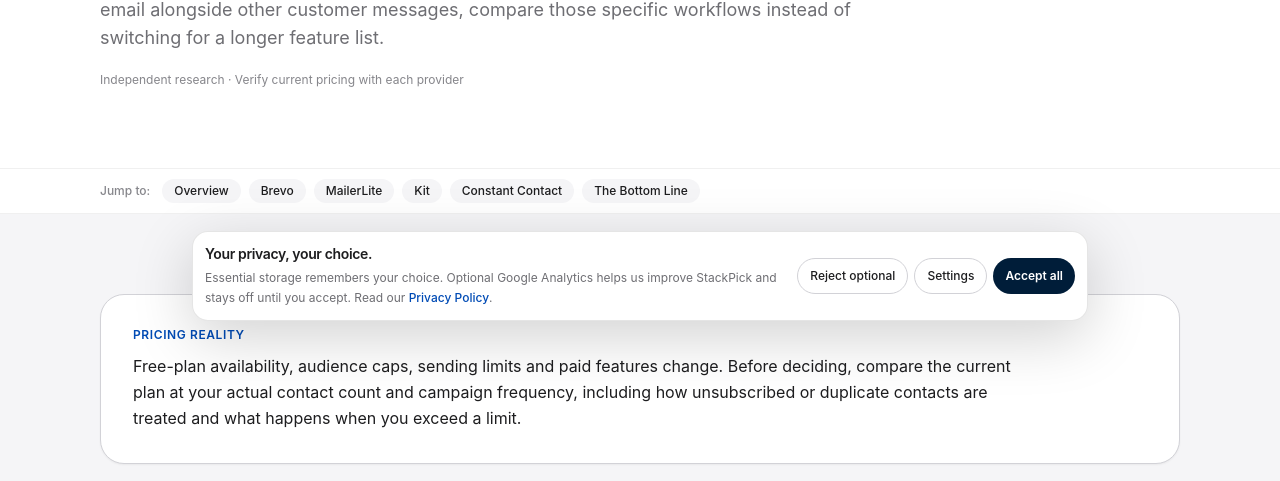
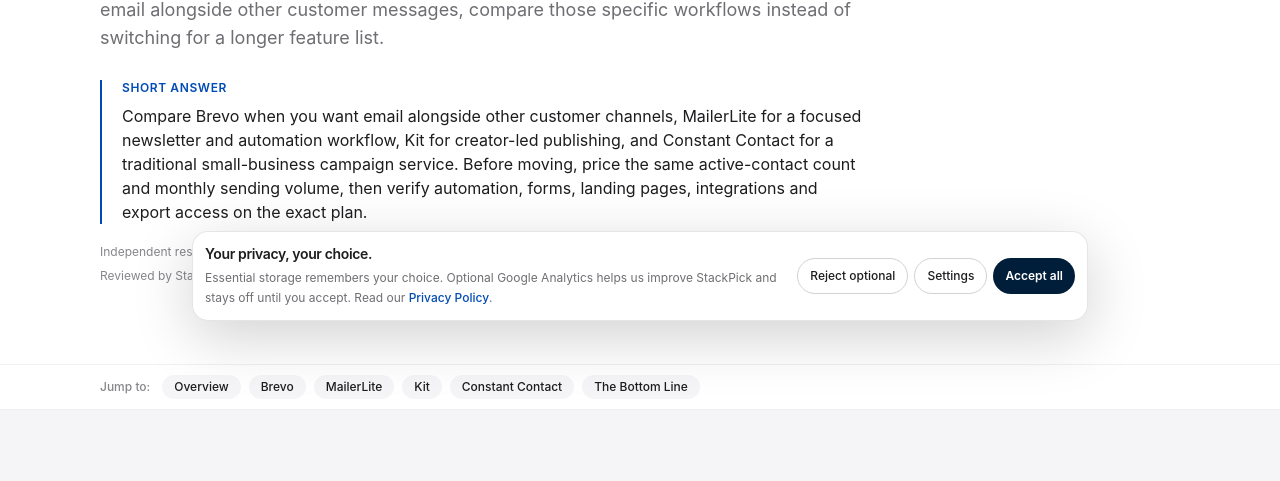
Before and after one commit to LinukaBandara/StackPick, a Next.js app: page /best/mailchimp-alternatives in a window 1280 px wide. Shown: the part 455-936 px from the top of the page. Built offline with nearby package versions, Linux system fonts and the light colour scheme; no server answers.

Commit message:
Add dated email marketing alternative sources and decision summary

```diff
--- a/app/best/mailchimp-alternatives/page.tsx
+++ b/app/best/mailchimp-alternatives/page.tsx
@@ -13,36 +13,38 @@ export default function Page() {
     <ComparisonArticle
       title="Best Mailchimp Alternatives"
       slug="mailchimp-alternatives"
+      reviewedOn="2026-11-07"
       intro="The useful alternative depends on why Mailchimp no longer fits. If the bill rises with your audience, compare the pricing unit and how contacts are counted. If the workflow feels complicated, test a simpler campaign editor. If you publish a creator newsletter or need email alongside other customer messages, compare those specific workflows instead of switching for a longer feature list."
-      pricingNote="Free-plan availability, audience caps, sending limits and paid features change. Before deciding, compare the current plan at your actual contact count and campaign frequency, including how unsubscribed or duplicate contacts are treated and what happens when you exceed a limit."
+      quickAnswer="Compare Brevo when you want email alongside other customer channels, MailerLite for a focused newsletter and automation workflow, Kit for creator-led publishing, and Constant Contact for a traditional small-business campaign service. Before moving, price the same active-contact count and monthly sending volume, then verify automation, forms, landing pages, integrations and export access on the exact plan."
+      pricingNote="Provider plan pages checked November 7, 2026. Public free plans and entry tiers use different billing units: contact count, active subscribers, email sends, daily sending caps, users and automation allowances are not interchangeable. Compare the plan at your current list size and expected campaign frequency; check how unsubscribed/duplicate contacts are counted, over-limit behavior, domain authentication, deliverability controls, and the regular renewal price. Regional pricing, taxes and features may vary. Sources: Brevo https://www.brevo.com/pricing/; MailerLite https://www.mailerlite.com/pricing; Kit https://kit.com/pricing; Constant Contact https://www.constantcontact.com/pricing."
       tools={[
         {
           name: "Brevo",
           bestFor: "Businesses comparing email campaigns with other customer communication channels",
           freeOption: "Check current sending caps, automation access, contact rules and the cost or availability of additional channels in your region.",
           tradeoff: "It can suit businesses that want to evaluate several communication channels in one account. Model the cost at your normal sending volume and confirm that the channels you need are available where you operate.",
-          url: "https://www.brevo.com/",
+          url: "https://www.brevo.com/pricing/",
         },
         {
           name: "MailerLite",
           bestFor: "Small businesses and freelancers who want a focused newsletter, signup-form and email-automation workflow",
           freeOption: "Verify current subscriber and sending caps, branding restrictions and which automation features require a paid plan.",
           tradeoff: "A focused interface can be appealing for regular newsletters and basic sequences, but check that reporting, integrations and branching automation cover your next stage of growth.",
-          url: "https://www.mailerlite.com/",
+          url: "https://www.mailerlite.com/pricing",
         },
         {
           name: "Kit",
           bestFor: "Creators whose main work is publishing newsletters and building an audience",
           freeOption: "Check the current audience limit and which creator, automation and monetization features are included in the plan you would use.",
           tradeoff: "Creator-focused audience workflows may be a better fit for newsletter-led businesses, but a conventional small business should compare its segmentation, reporting and integrations against its own campaign requirements.",
-          url: "https://kit.com/",
+          url: "https://kit.com/pricing",
         },
         {
           name: "Constant Contact",
           bestFor: "Small businesses that want to evaluate a traditional email-marketing service and its available support options",
           freeOption: "Confirm current trial or introductory offers, the first paid renewal price and any plan-specific contact or feature limits.",
           tradeoff: "It may suit teams that value a guided, conventional marketing workflow, but calculate the ongoing cost and verify the integrations and automation depth you actually need before migrating.",
-          url: "https://www.constantcontact.com/",
+          url: "https://www.constantcontact.com/pricing",
         },
       ]}
       bottomLine="Shortlist Brevo if you want to compare email with other customer messages, MailerLite for a focused small-business newsletter workflow, Kit for a creator-led publication, and Constant Contact if its support and traditional campaign workflow fit your team. These are candidates to test, not universal rankings. The right switch is the one that fixes your current problem without creating a new cost, deliverability or migration problem."
```
